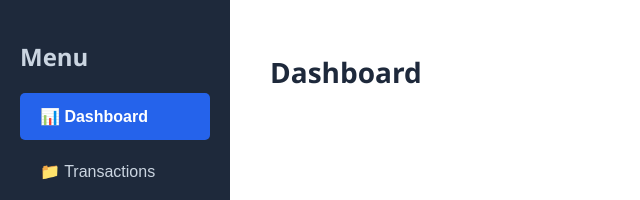
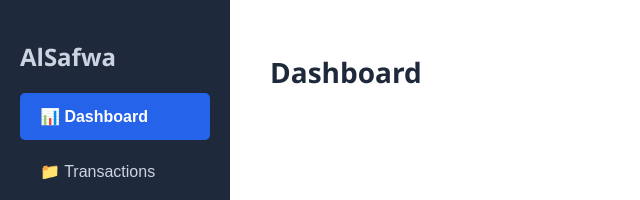
Before and after one commit to voliullah/CostDetails, a website: page public/index.html in a window 1280 px wide. Shown: the top 200 px of the page, 0-640 px from the left. Drawn offline with nearby package versions, Linux system fonts and the light colour scheme; no server answers.

Commit message:
Change Title

```diff
--- a/public/index.html
+++ b/public/index.html
@@ -9,7 +9,7 @@
 <body>
   <div class="container">
     <aside class="sidebar">
-      <h2>Menu</h2>
+      <h2>AlSafwa</h2>
       <nav>
         <button class="nav-btn active" data-tab="dashboardTab">📊 Dashboard</button>
         <button class="nav-btn" data-tab="transactionsTab">📁 Transactions</button>
--- a/transactions.csv
+++ b/transactions.csv
@@ -19,3 +19,4 @@ id,projectId,type,amount,description,user,timestamp
 1751972782261,1,spent,100,Equipment repair cost,Irshad,2025-07-08T11:06:22.261Z
 1751974153595,1,spent,122,Consultant fee paid,Sanaullah,2025-07-08T11:29:13.594Z
 1751983228307,1,spent,20,Office snacks purchase,Waliullah,2025-07-08T14:00:28.306Z
+1751984667903,2,spent,10,Bought a coffee,Irshad,2025-07-08T14:24:27.901Z
```
